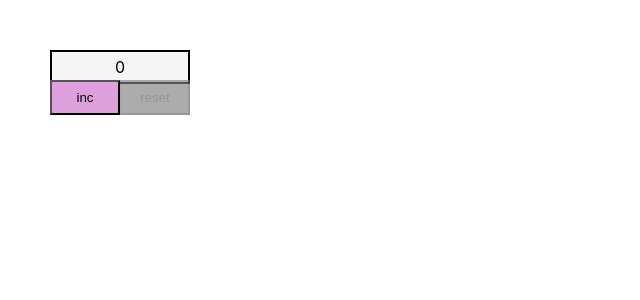
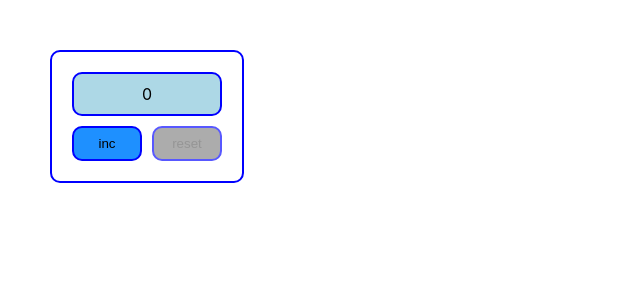
Before and after one commit to AnaKhurs/counter, a React (Create React App) app: page / in a window 1280 px wide. Shown: the top 300 px of the page, without its empty margins (0-640 px from the left). Built offline with nearby package versions, Linux system fonts and the light colour scheme.

Commit message:
refactoring

```diff
--- a/src/App.css
+++ b/src/App.css
@@ -7,19 +7,22 @@
 }
 
 .scoreboard{
-    width: 140px;
-    height: 30px;
-    background-color: whitesmoke;
+    padding: 10px;
+    border-radius: 10px;
+    border: blue solid 2px;
+    margin: 5px;
+    background-color: lightblue;
     text-align: center;
 }
 
 .result{
-    padding: 5px;
-    border: 2px solid black;
 }
 
 
 button{
+    margin: 5px;
+    border-radius: 10px;
+    border: blue solid 2px;
     min-width: 70px;
     min-height: 30px;
     padding: 8px 16px;
@@ -27,12 +30,12 @@ button{
 
 
 .button-reset{
-    background: darkcyan;
+    background: red;
 }
 
 
 .inc-reset{
-    background: plum;
+    background: dodgerblue;
 }
 
 .defResult{
@@ -49,3 +52,12 @@ button:disabled{
     opacity: 65%;
     background-color: grey;
 }
+
+.counter{
+    width: fit-content;
+    padding: 15px;
+    border-radius: 10px;
+    border: solid 2px blue;
+
+
+}
--- a/src/App.tsx
+++ b/src/App.tsx
@@ -8,32 +8,32 @@ import {Button} from "./components/Button/Button";
 function App() {
 
     let [result, setResult] = useState<number>(0)
+    let maxValue = 5;
+    let minValue = 0;
 
 
     const clickInc = () => {
-        result < 5 ? result += 1 : result = 5;
+        result < maxValue ? result++ : result = maxValue;
         setResult(result);
     }
 
     const clickReset = () => {
-        setResult(0)
+        setResult(minValue)
     }
 
 
-
     const onOffDisableInc = (result: number) => {
-        return result === 5 ? true : false
+        return result === maxValue ? true : false
     }
 
     const onOffDisableReset = (result: number) => {
-       return  result === 0 ? true : false
+        return result === minValue ? true : false
     }
-
-
 
 
     return (
         <div className="App">
+            <div className="counter">
                 <div className="scoreboard">
                     <Result total={result}/>
                 </div>
@@ -41,10 +41,12 @@ function App() {
                 <div className="buttons">
                     {/* <IncButton clickInc={clickInc} result={result}/>
                 <ResetButton clickReset={clickReset} result={result}/>*/}
-                <Button clickHandler={clickInc} onOffDisable={onOffDisableInc} result={result} name="inc" className="inc-reset"/>
-                <Button clickHandler={clickReset} onOffDisable={onOffDisableReset } result={result} name="reset" className="button-reset"/>
+                    <Button clickHandler={clickInc} onOffDisable={onOffDisableInc} result={result} name="inc"
+                            className="inc-reset"/>
+                    <Button clickHandler={clickReset} onOffDisable={onOffDisableReset} result={result} name="reset"
+                            className="button-reset"/>
                 </div>
-
+            </div>
         </div>
     );
 }
```
Lines whose indentation alone changed are shown as unchanged.
